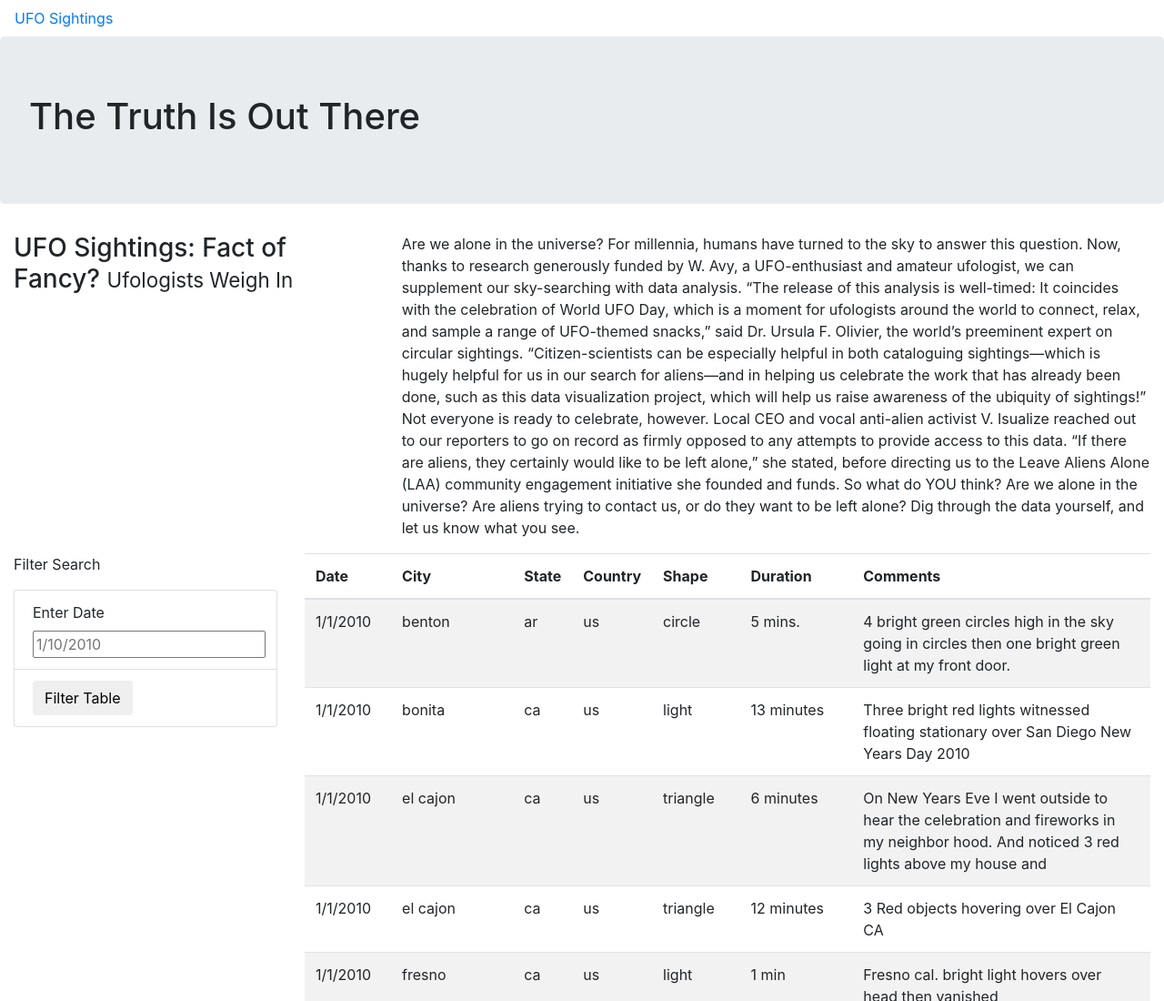
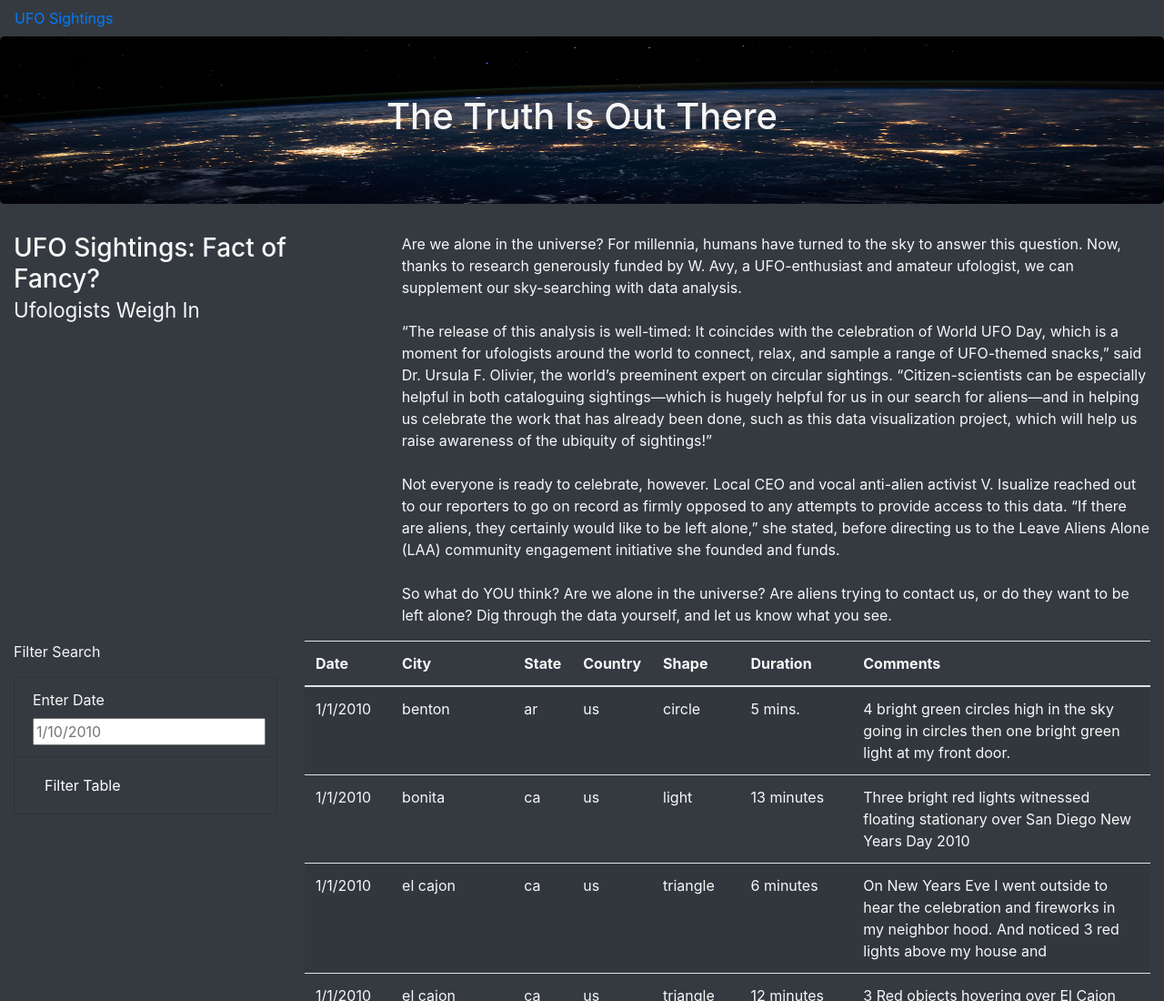
Before and after one commit to susiexia/UFOs, a plain HTML site: page index.html in a window 1280 px wide. Shown: the top 1100 px of the page at 91% size. Drawn offline with nearby package versions, Linux system fonts and the light colour scheme.

Commit message:
update html dark styling with external css file

```diff
--- a/index.html
+++ b/index.html
@@ -4,17 +4,20 @@
     <meta charset="UTF-8">
     <meta name="viewport" content="width=device-width, initial-scale=1.0">
     <title>UFO Finder</title>
+    <!--link to BootStrap-->
     <link
     rel="stylesheet"
     href="https://maxcdn.bootstrapcdn.com/bootstrap/4.0.0/css/bootstrap.min.css"
     integrity="sha384-Gn5384xqQ1aoWXA+058RXPxPg6fy4IWvTNh0E263XmFcJlSAwiGgFAW/dAiS6JXm"
     crossorigin="anonymous"
     />
+    <!--link to external CSS file-->
+    <link rel="stylesheet" type="text/css" href="static/css/style.css" >
 </head>
-<body>
+<body class="bg-dark">
     <div class="wrapper">
         <!--Navigate Bar-->
-        <nav class="navbar navbar-expand-lg">
+        <nav class="navbar navbar-expand-lg navbar-dark bg-dark">
             <a class="nav-brand" href="index.html">UFO Sightings</a>
         </nav>
 
@@ -26,19 +29,13 @@
         <div class="container-fluid">
             <div class="row">
                 <div class="col-md-4">
-                    <h3>UFO Sightings: Fact of Fancy?
+                    <h3>UFO Sightings: Fact of Fancy?<br>
                         <small>Ufologists Weigh In</small>
                     </h3>
                 </div>
                 <div class="col-md-8">
                     <p>
-                        Are we alone in the universe? For millennia, humans have turned to the sky to answer this question. Now, thanks to research generously funded by W. Avy, a UFO-enthusiast and amateur ufologist, we can supplement our sky-searching with data analysis.
-
-“The release of this analysis is well-timed: It coincides with the celebration of World UFO Day, which is a moment for ufologists around the world to connect, relax, and sample a range of UFO-themed snacks,” said Dr. Ursula F. Olivier, the world’s preeminent expert on circular sightings. “Citizen-scientists can be especially helpful in both cataloguing sightings—which is hugely helpful for us in our search for aliens—and in helping us celebrate the work that has already been done, such as this data visualization project, which will help us raise awareness of the ubiquity of sightings!”
-
-Not everyone is ready to celebrate, however. Local CEO and vocal anti-alien activist V. Isualize reached out to our reporters to go on record as firmly opposed to any attempts to provide access to this data. “If there are aliens, they certainly would like to be left alone,” she stated, before directing us to the Leave Aliens Alone (LAA) community engagement initiative she founded and funds.
-
-So what do YOU think? Are we alone in the universe? Are aliens trying to contact us, or do they want to be left alone? Dig through the data yourself, and let us know what you see.
+                        Are we alone in the universe? For millennia, humans have turned to the sky to answer this question. Now, thanks to research generously funded by W. Avy, a UFO-enthusiast and amateur ufologist, we can supplement our sky-searching with data analysis.<br><br>“The release of this analysis is well-timed: It coincides with the celebration of World UFO Day, which is a moment for ufologists around the world to connect, relax, and sample a range of UFO-themed snacks,” said Dr. Ursula F. Olivier, the world’s preeminent expert on circular sightings. “Citizen-scientists can be especially helpful in both cataloguing sightings—which is hugely helpful for us in our search for aliens—and in helping us celebrate the work that has already been done, such as this data visualization project, which will help us raise awareness of the ubiquity of sightings!”<br><br>Not everyone is ready to celebrate, however. Local CEO and vocal anti-alien activist V. Isualize reached out to our reporters to go on record as firmly opposed to any attempts to provide access to this data. “If there are aliens, they certainly would like to be left alone,” she stated, before directing us to the Leave Aliens Alone (LAA) community engagement initiative she founded and funds.<br><br>So what do YOU think? Are we alone in the universe? Are aliens trying to contact us, or do they want to be left alone? Dig through the data yourself, and let us know what you see.
                     </p>
                 </div>
             </div>
@@ -49,19 +46,17 @@ So what do YOU think? Are we alone in the universe? Are aliens trying to contact
 
                 <!--filter using <form> tag-->
                 <div class ="col-md-3">
-                    <form>
+                    <form class="bg-dark">
                         <p>Filter Search</p>
-                        <ul class="list-group">
+                        <ul class="list-group bg-dark">
                             <!--list #1: filter label and input-->
-                            <li class="list-group-item">
+                            <li class="list-group-item bg-dark">
                                 <label for="date">Enter Date</label>
                                 <input type="text" placeholder="1/10/2010" id="datetime">
                             </li>
                             <!--list #2: filter button-->
-                            <li class="list-group-item">
-                                <button id ="filter-btn" type="button" class="btn btn-default">
-                                    Filter Table
-                                </button>
+                            <li class="list-group-item bg-dark">
+                                <button id ="filter-btn" type="button" class="btn btn-dark">Filter Table</button>
                             </li>
                         </ul>
                     </form>
--- a/static/css/style.css
+++ b/static/css/style.css
@@ -0,0 +1,9 @@
+body{
+    color: #f7f7f7;
+}
+
+.jumbotron{
+    background-image: url("../images/nasa.jpg") ;
+    background-size: 100% 100%;
+    text-align: center;
+}
--- a/static/js/app.js
+++ b/static/js/app.js
@@ -2,7 +2,7 @@
 const tableData = data;
 
 // reference the HTML table(output) using d3 library
-var tbody = d3.select('tbody')
+var tbody = d3.select('tbody');
 
 // Function of populate data into html table
 function buildTable(data) {
@@ -21,23 +21,23 @@ function buildTable(data) {
     });
 
 
-}
+};
 
 
 function handleClick() {
-    let inputdate = d3.select('#datetime').property('value');
+    let inputdate = d3.select("#datetime").property("value");
     // init filtered table
     let filteredData = tableData;
     // a if condition statement(contains a nested filter condition)
-    if (date) {
+    if (inputdate) {
         filteredData = filteredData.filter((row) => row.datetime === inputdate);
     };
     //  Directly call buildTable function,no nessecery to write else statement
     buildTable(filteredData);
-}
+};
 
 // d3 event handling
-d3.select('#filter-btn').on('click', handleClick);
+d3.select("#filter-btn").on("click", handleClick);
 
 // show original table when page loads, before event triggerd
 buildTable(tableData);
```
Also changed, not shown: Results/fitlered_by_date.PNG (added), static/images/nasa.jpg (added).
